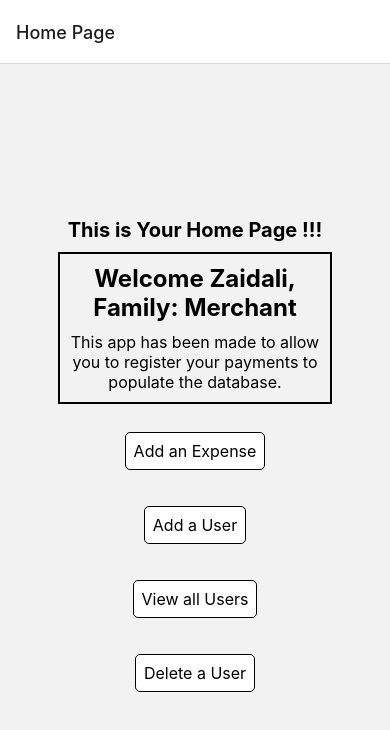
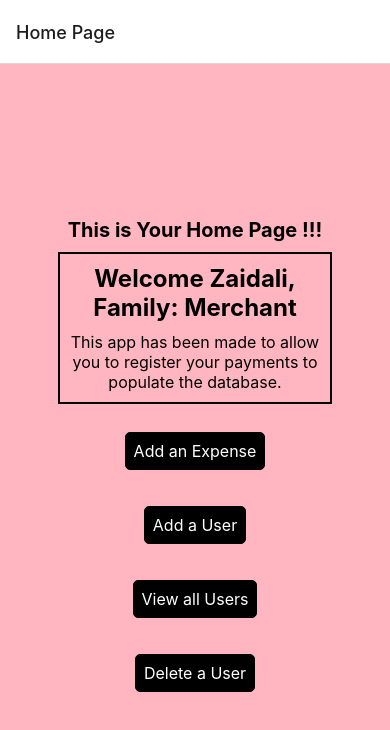
Before and after one commit to zeusopera9/myApplication, a React Native app: screen /Home in a window 390 px wide. Shown: the top 730 px of the page. Built offline with nearby package versions, Linux system fonts and the light colour scheme.

Commit message:
CSS Fixes

```diff
--- a/src/components/home/ClickableButton.jsx
+++ b/src/components/home/ClickableButton.jsx
@@ -7,7 +7,7 @@ const ClickableButton = ({onPress, title}) => {
     <View style={styles.button}>
       <TouchableOpacity
         onPress={onPress}
-        style={styles.addExpenseButton}
+        style={styles.touchableOpacity}
       >
         <Text style={styles.buttonText}>{title}</Text>
       </TouchableOpacity>
@@ -22,8 +22,8 @@ const styles = StyleSheet.create({
     margin: 10,
     padding: 8,
   },
-  addExpenseButton: {
-    backgroundColor: 'white',
+  touchableOpacity: {
+    backgroundColor: 'black',
     borderColor: 'black',
     borderWidth: 1,
     borderRadius: 5,
@@ -31,6 +31,6 @@ const styles = StyleSheet.create({
   buttonText: {
     padding: 8,
     fontSize: 16,
-    color: 'black',
+    color: 'white',
   }
 })
--- a/src/components/payment/RegisterPaymentForm.jsx
+++ b/src/components/payment/RegisterPaymentForm.jsx
@@ -15,16 +15,12 @@ const RegisterPaymentForm = () => {
   };
 
   return (
-    <View style={StyleSheet.safeArea}>
+    <View style={styles.safeArea}>
       <View style={styles.headingContainer}>
-        <Text style={styles.headingText}>Register a Payment Here</Text>
+        <Text style={styles.headingText}>Register a Payment</Text>
       </View>
       <View style={styles.formContainer}>
         <Text style={styles.formHeading}>Enter Details</Text>
-        {/* {category !== "Please Select Category" && (
-          <Text>Paying under {category}</Text>
-        )} */}
-
 
         <Text style={styles.inputLabel}>Amount (₹)</Text>
         <TextInput
@@ -39,6 +35,7 @@ const RegisterPaymentForm = () => {
         <Picker
           selectedValue={category}
           onValueChange={currentCategory => setCategory(currentCategory)}
+          styles={styles.categoryBox}
         >
           {category === 'Please Select Category' && (
             <Picker.Item label="Please Select Category" value="Please Select Category" enabled={false} />
@@ -67,25 +64,21 @@ const styles = StyleSheet.create({
     color: 'black',
   },
   headingContainer: {
-    borderBottomColor: 'red',
-    borderBottomWidth: 2,
-    borderStyle: 'dashed',
+    alignItems: 'center',
     marginBottom: 40,
   },
   formContainer: {
-
+    backgroundColor: '#e0ffff',
   },
   formHeading: {
     color: 'black',
     textDecorationLine: 'underline',
   },
   safeArea: {
-    flex: 1,
     justifyContent: 'center',
     padding: 8,
-    // borderColor: 'black',
-    // borderWidth: 2,
     paddingVertical: 0,
+    width: 300,
 },
   inputLabel: {
     fontSize: 14,
@@ -99,6 +92,6 @@ const styles = StyleSheet.create({
     padding: 10,
     paddingTop: 5,
     paddingBottom: 5,
-    width: 200, // Adjust width as needed
-  }
+    width: 200,
+  },
 })
--- a/src/screens/CreateUser.jsx
+++ b/src/screens/CreateUser.jsx
@@ -1,7 +1,8 @@
 import React, {useState} from 'react';
-import { StyleSheet, Text, TextInput, View, Button } from 'react-native';
+import { StyleSheet, Text, TextInput, View, Button, Touchable, TouchableOpacity } from 'react-native';
 import { useRealm } from '@realm/react';
 import User from '../models/User';
+import ClickableButton from '../components/home/ClickableButton';
 
 const CreateUser = ({navigation}) => {
   const realm = useRealm();
@@ -34,60 +35,101 @@ const CreateUser = ({navigation}) => {
     navigation.navigate('Home')
   };
   return (
-    <View style={styles.container}>
-      <Text style={styles.title}>This is the Create User Screen</Text>
+    <View style={styles.safeArea}>
+      <View style={styles.createUserContainer}>
+        <View style={styles.titleContainer}>
+          <Text style={styles.title}>Create a User</Text>
+        </View>
+        <View>
           <TextInput
             onChangeText={setFirstName}
             value={firstName}
+            style={styles.inputBox}
             placeholder="First Name"
           />
           <TextInput
             onChangeText={setLastName}
             value={lastName}
+            style={styles.inputBox}
             placeholder="Last Name"
           />
           <TextInput
             onChangeText={setUsername}
             value={username}
+            style={styles.inputBox}
             placeholder="Username"
           />
           <TextInput
             onChangeText={setPassword}
             value={password}
+            style={styles.inputBox}
             placeholder="Password"
             secureTextEntry={true}
           />
           <TextInput
             onChangeText={setEmail}
             value={email}
+            style={styles.inputBox}
             placeholder="Email"
             keyboardType="email-address"
           />
           <TextInput
             onChangeText={setFamilyCode}
             value={familyCode}
+            style={styles.inputBox}
             placeholder="Family Code"
           />
-
-      <Button
-        title="Create User"
-        onPress={createUser}
-      />
+          <ClickableButton onPress={createUser} title="Create User"/>
+        </View>
+      </View>
     </View>
   );
 };
 
 const styles = StyleSheet.create({
   container: {
-    flex: 1,
     justifyContent: 'center',
     alignItems: 'center',
   },
   title: {
-    fontSize: 20,
+    fontSize: 24,
     fontWeight: 'bold',
-    marginBottom: 10,
+    color: 'black',
   },
+  safeArea: {
+    flex: 1,
+    justifyContent: 'center',
+    alignItems: 'center',
+    padding: 8,
+    paddingVertical: 0,
+    backgroundColor: '#ffb6c1',
+  },
+  createUserContainer: {
+    justifyContent: 'center',
+    alignItems: 'center',
+    borderColor: 'black',
+    borderWidth: 1,
+    padding: 40,
+    width: 350,
+    margin: 10,
+    backgroundColor: '#e0ffff',
+  },
+  inputBox: {
+    borderWidth: 1,
+    borderColor: 'gray',
+    borderRadius: 5,
+    padding: 10,
+    paddingTop: 5,
+    paddingBottom: 5,
+    width: 200,
+    margin: 10,
+  },
+  touchableOpacity: {
+    backgroundColor: 'black',
+    borderColor: 'black',
+    borderWidth: 1,
+    borderRadius: 5,
+  }
 });
 
 export default CreateUser;
--- a/src/screens/DeleteUser.jsx
+++ b/src/screens/DeleteUser.jsx
@@ -4,7 +4,7 @@ import { Text, View, TextInput, Button, StyleSheet } from 'react-native';
 import { RealmProvider, useRealm } from "@realm/react";
 import User from "../models/User";
 
-const DeleteUser = () => {
+const DeleteUser = ({navigation}) => {
     const realm = useRealm();
     const [selectedUserId, setSelectedUserId] = useState('');
     const [users, setUsers] = useState([]);
@@ -29,6 +29,7 @@ const DeleteUser = () => {
           }
         });
         setSelectedUserId('');
+        navigation.navigate("Home");
       };
 
     return(
--- a/src/screens/HomeScreen.jsx
+++ b/src/screens/HomeScreen.jsx
@@ -68,8 +68,7 @@ const styles = StyleSheet.create({
     flex: 1,
     justifyContent: 'center',
     padding: 8,
-    // borderColor: 'black',
-    // borderWidth: 2,
     paddingVertical: 0,
-},
+    backgroundColor: '#ffb6c1',
+  },
 })
--- a/src/screens/PaymentScreen.jsx
+++ b/src/screens/PaymentScreen.jsx
@@ -1,4 +1,4 @@
-import { StyleSheet, Text, View } from 'react-native'
+import { KeyboardAvoidingView, StyleSheet, Text, View } from 'react-native'
 import React from 'react'
 import RegisterPaymentForm from '../components/payment/RegisterPaymentForm'
 import { SafeAreaView } from 'react-native-safe-area-context'
@@ -34,10 +34,10 @@ const styles = StyleSheet.create({
     justifyContent: 'center',
     padding: 8,
     paddingVertical: 0,
-    marginTop: 5,
+    marginTop: 0,
+    backgroundColor: '#ffb6c1',
   },
   paymentComponentsContainer: {
-    flex: 0.5,
     justifyContent: 'center',
     alignItems: 'center',
     borderColor: 'black',
@@ -45,5 +45,6 @@ const styles = StyleSheet.create({
     padding: 20,
     width: 350,
     margin: 10,
-  }
+    backgroundColor: '#e0ffff',
+  },
 })
```
Lines whose indentation alone changed are shown as unchanged.
